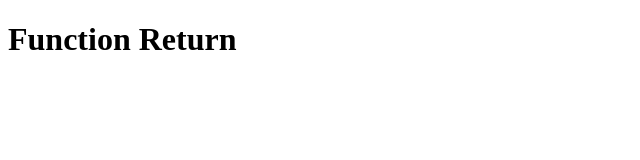
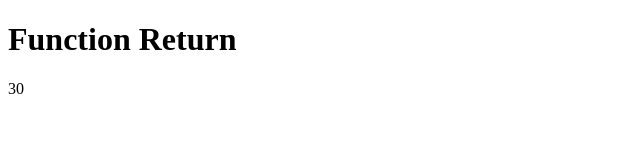
Before and after one commit to sarveshhome/Nodejs, a plain HTML site: page JavascriptExample/02function.html in a window 1280 px wide. Shown: the full height of the page, 0-640 px from the left. Drawn offline with Linux system fonts and the light colour scheme; the site is published under a folder, as on GitHub Pages, so addresses that start at the root find nothing.

Commit message:
init commit

```diff
--- a/JavascriptExample/02function.html
+++ b/JavascriptExample/02function.html
@@ -11,7 +11,7 @@
 <body>
     <h1>Function Return</h1>
     <p id="functionId"></p>
-    <script src="/js/functionjs.js"></script>
+    <script src="../js/functionjs.js"></script>
 </body>
 
 </html>
```
